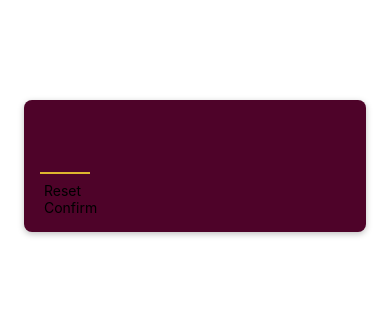
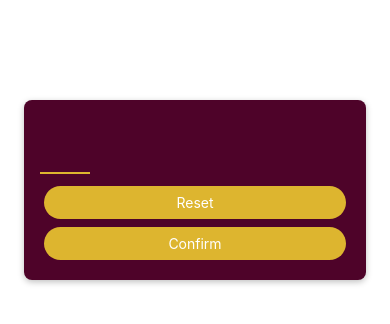
Before and after one commit to leejihyeon240/ReactNativeStudy, a React Native app in the folder Mini-Game-App/: screen / in a window 390 px wide. Shown: the top 324 px of the page. Built offline with nearby package versions, Linux system fonts and the light colour scheme.

Commit message:
버튼에 시각적 피드백 추가하기

```diff
--- a/Mini-Game-App/components/PrimaryButton.js
+++ b/Mini-Game-App/components/PrimaryButton.js
@@ -1,11 +1,46 @@
-import { View,Text } from "react-native";
+import { View, Text, Pressable, StyleSheet } from "react-native";
 
 function PrimaryButton({ children }) {
+    function pressHandler() {
+        console.log('Pressed!');
+    }
+
     return (
-        <View>
-            <Text> {children} </Text>
-        </View>
+            <View style={styles.buttonOuterContainer}>
+                <Pressable
+                style={({pressed}) =>
+                    pressed
+                        ? [styles.buttonInnerContainer, styles.pressed] // 참일 때
+                        : styles.buttonInnerContainer
+                    } // 거짓이라면 컨테이너 스타일의 기본 버튼을 적용
+                    onPress={pressHandler}
+                    android_ripple={{color: '#640233'}}
+                >
+                <Text style={styles.buttonText}> {children} </Text>
+                </Pressable>
+            </View>
     );
 }
 
 export default PrimaryButton;
+
+const styles = StyleSheet.create({
+    buttonOuterContainer: {
+        borderRadius: 28,
+        margin: 4,
+        overflow: 'hidden'
+    },
+    buttonInnerContainer: {
+        backgroundColor: '#ddb52f',
+        paddingVertical: 8,
+        paddingHorizontal: 16,
+        elevation: 2,
+    },
+    buttonText: {
+        color: 'white',
+        textAlign: 'center'
+    },
+    pressed: {
+        opacity: 0.75
+    }, // 물결 효과
+})
```
